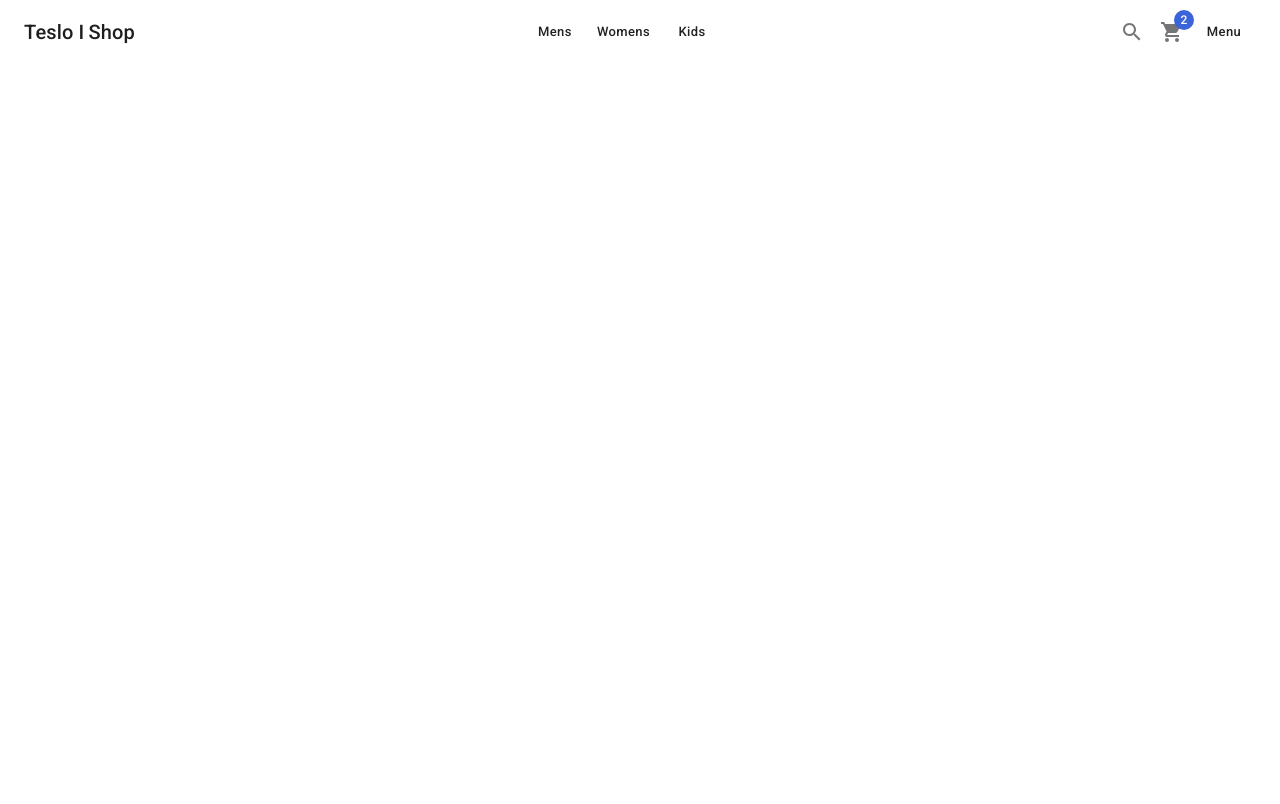
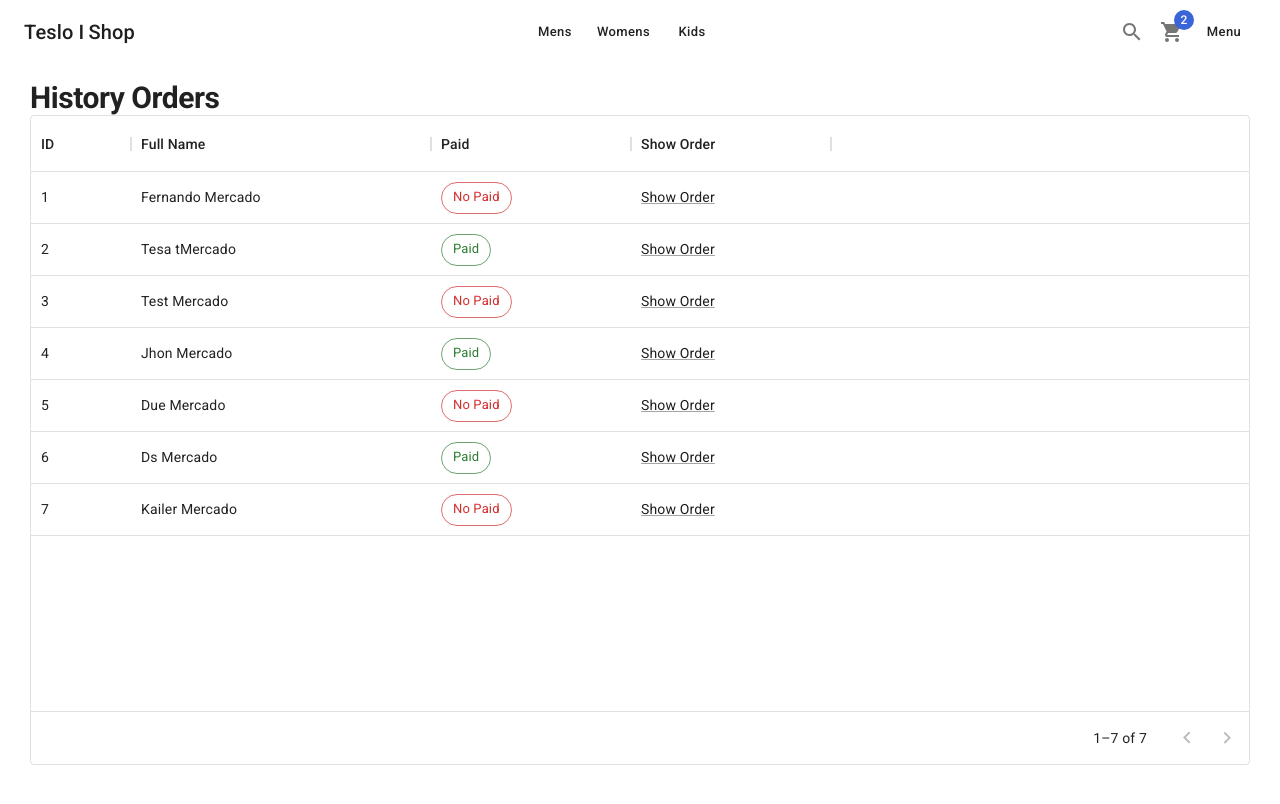
Before and after one commit to fernando59/teslo-shop, a Next.js app: page /orders/history in a window 1280 px wide. Shown: the top 804 px of the page. Built offline with nearby package versions, Linux system fonts and the light colour scheme.

Commit message:
Add login Page

```diff
--- /dev/null
+++ b/components/layouts/AuthLayout.tsx
@@ -0,0 +1,22 @@
+import { Box } from "@mui/material"
+import Head from "next/head"
+import { FC } from "react"
+
+interface Props {
+    title: string
+}
+export const AuthLayout: FC<Props> = ({ children,title }) => {
+    return (
+        <>
+            <Head>
+                <title>{title}</title>
+            </Head>
+            <main>
+                <Box display='flex' justifyContent='center' alignItems='center'>
+                    {children}
+
+                </Box>
+            </main>
+        </>
+    )
+}
--- a/components/layouts/index.ts
+++ b/components/layouts/index.ts
@@ -1 +1,2 @@
 export * from "./ShopLayout";
+export * from "./AuthLayout";
--- a/pages/orders/history.tsx
+++ b/pages/orders/history.tsx
@@ -1,13 +1,79 @@
+import { Chip, Grid, Link, Typography } from '@mui/material'
 import React from 'react'
 import { ShopLayout } from '../../components/layouts'
+import { DataGrid, GridColDef, GridValueGetterParams } from '@mui/x-data-grid'
+import NextLink from 'next/link'
+
+
+
+
+const rows = [
+    { id: 1, paid: false, fullname: 'Fernando Mercado' },
+    { id: 2, paid: true, fullname: 'Tesa tMercado' },
+    { id: 3, paid: false, fullname: 'Test Mercado' },
+    { id: 4, paid: true, fullname: 'Jhon Mercado' },
+    { id: 5, paid: false, fullname: 'Due Mercado' },
+    { id: 6, paid: true, fullname: 'Ds Mercado' },
+    { id: 7, paid: false, fullname: 'Kailer Mercado' },
+]
+
+const columns: GridColDef[] = [
+    { field: 'id', headerName: 'ID', width: 100, },
+    { field: 'fullname', headerName: 'Full Name', width: 300, },
+    {
+        field: 'paid',
+        headerName: 'Paid',
+        description: 'Show information if the order is paid',
+        width: 200,
+        renderCell: (params: GridValueGetterParams) => {
+            return (
+                params.row.paid
+                    ? <Chip color='success' label='Paid' variant='outlined' />
+                    : <Chip color='error' label='No Paid' variant='outlined' />
+
+
+            )
+        }
+    },
+    {
+        field: 'order',
+        headerName: 'Show Order',
+        width: 200,
+        sortable:false,
+        renderCell: (params: GridValueGetterParams) => {
+            return (
+                <NextLink href={`/orders/${params.row.id}`} passHref>
+                    <Link underline='always'>
+                        Show Order
+                    </Link>
+
+                </NextLink>
+
+            )
+        }
+    },
+]
 
 const HistoryPage = () => {
-  return (
-      <ShopLayout title='History Orders' pageDescription='History Orderes Client'>
+    return (
+        <ShopLayout title='History Orders' pageDescription='History Orderes Client'>
+            <Typography variant='h1' component='h1'>History Orders</Typography>
+
+            <Grid container>
+                <Grid item xs={12} sx={{ height: 650, width: '100%' }} >
+                    <DataGrid
+                        rows={rows}
+                        columns={columns}
+                        pageSize={10}
+                        rowsPerPageOptions={[10]} />
+
+                </Grid>
+
+            </Grid>
 
 
-      </ShopLayout>
-  )
+        </ShopLayout>
+    )
 }
 
 export default HistoryPage
```
Also changed, not shown: pages/auth/login.tsx (added, +44 -0 lines).
